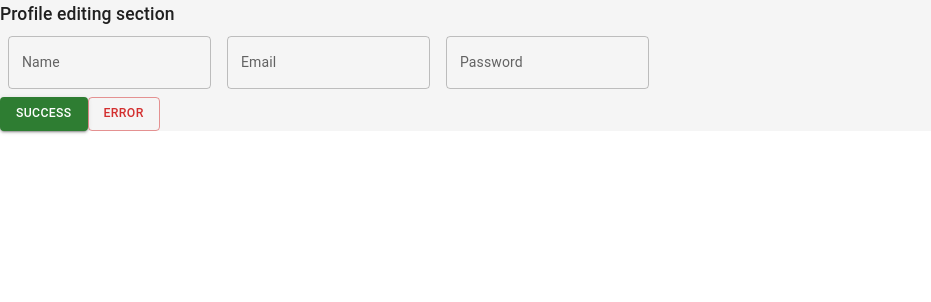
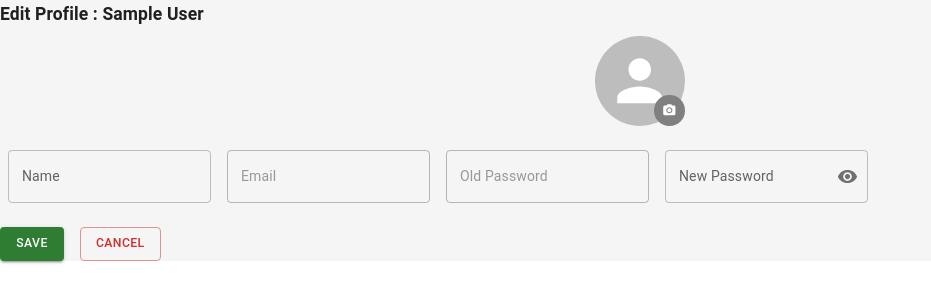
Before and after one commit to Praneeth-22/Interact-React-Impact, a React (Create React App) app: page /profile in a window 1280 px wide. Shown: the top 302 px of the page, without its empty margins (0-931 px from the left). Built offline with nearby package versions, Linux system fonts and the light colour scheme; no server answers; sample sign-in values are in the browser's storage; what react-chatbot-kit would draw is missing.

Commit message:
added change password and editig profile model

```diff
--- a/src/Components/Chat/ChatHome.jsx
+++ b/src/Components/Chat/ChatHome.jsx
@@ -8,7 +8,7 @@ const Home = () => {
     <div className="home">
     <div className="container">
         <Sidebar/>
-        <Chat />
+        {/* <Chat /> */}
 
     </div>
 
--- a/src/Components/Chat/Navbar.jsx
+++ b/src/Components/Chat/Navbar.jsx
@@ -1,20 +1,23 @@
-import { signOut } from 'firebase/auth';
+
 import React,{useContext} from 'react'
 import '../Chat/style.scss';
-import {auth} from '../../firebase_service'
+// import {auth} from '../../firebase_service'
 
-import firebase from "firebase/compat/app";
-// import { GoogleAuthProvider, signInWithPopup } from 'firebase/auth';
 import {useUserAuth} from '../../context/UserContextApi'
 const Navbar = () => {
+
   const { user,logOut } = useUserAuth();
+  const loggingOut = () => {
+    logOut();
+    window.location.href = "/login";
+  };
   return (
     <div className='navbar'>
         <span className="logo">Student Chat</span>
         <div className="user">
         <img src={user.photoURL} alt="" />
         <span>{user.displayName}</span>
-        <button onClick={()=>logOut(auth)}>Logout</button>
+        <button onClick={loggingOut}>Logout</button>
         </div>
 
     </div>
--- a/src/Components/Chat/Sidebar.jsx
+++ b/src/Components/Chat/Sidebar.jsx
@@ -7,8 +7,8 @@ const Sidebar = () => {
   return (
     <div className='sidebar'>
         <Navbar />
-        <Search />
-        <Chats/>
+        {/* <Search />
+        <Chats/> */}
 
     </div>
   )
--- a/src/Components/Header.js
+++ b/src/Components/Header.js
@@ -27,7 +27,7 @@ function Header(props) {
   const [anchorElNav, setAnchorElNav] = React.useState(null);
   const [anchorElUser, setAnchorElUser] = React.useState(null);
   const { setOpenModel } = props;
-  const { user, logOut, getUserAPI } = useUserAuth();
+  const { user, logOut } = useUserAuth();
   const ava = faker.image.avatar();
   const [photoUrl, setPhotoUrl] = useState(ava);
   const [displayName, setDisplayName] = useState("");
--- a/src/Components/TimeLine/Profile.jsx
+++ b/src/Components/TimeLine/Profile.jsx
@@ -1,17 +1,178 @@
-import React from 'react'
-import { Typography } from '@mui/material'
-import TextField from "@mui/material/TextField";
-import Box from "@mui/material/Box";
-import Button from "@mui/material/Button";
-//
+import {
+  Typography,
+  TextField,
+  Box,
+  Button,
+  IconButton,
+  Avatar,
+} from "@mui/material";
+import PhotoCamera from "@mui/icons-material/PhotoCamera";
+import FormControl from "@mui/material/FormControl";
+import InputLabel from "@mui/material/InputLabel";
+import InputAdornment from "@mui/material/InputAdornment";
+import OutlinedInput from "@mui/material/OutlinedInput";
+import React, { useState, useRef, useEffect } from "react";
+import { useUserAuth } from "../../context/UserContextApi";
+import Visibility from "@mui/icons-material/Visibility";
+import VisibilityOff from "@mui/icons-material/VisibilityOff";
+import {
+  getDownloadURL,
+  uploadBytes,
+  ref,
+  getMetadata,
+  uploadBytesResumable,
+  Timestamp,
+} from "firebase/storage";
+import { auth, storage, db } from "../../firebase_service";
+import {
+  addDoc,
+  getDocs,
+  collection,
+  query,
+  orderBy,
+  onSnapshot,
+  where,
+} from "firebase/firestore";
+import {doc,updateDoc} from "firebase/firestore";
+
+
 function Profile(props) {
-    const { name,email } = props;
-    console.log("in profile:",name);
+  const { name, email, picture } = props;
+  const [profilePicture, setProfilePicture] = useState(picture);
+  const fileInputRef = useRef(null);
+  const { user } = useUserAuth();
+  console.log("user in profile page is:", user);
+  const handleProfilePictureChange = (event) => {
+    const file = event.target.files[0];
+    const reader = new FileReader();
+    reader.readAsDataURL(file);
+    reader.onload = (event) => {
+      const dataUrl = event.target.result;
+      console.log("Selected file:", file);
+      console.log("File data URL:", dataUrl);
+      setProfilePicture(dataUrl);
+      setChangeImg(dataUrl);
+    };
+  };
+  // Send reader to server using fetch or axios
+  // Save the dataUrl in your database
+
+  const handleEditPictureClick = () => {
+    fileInputRef.current.click();
+
+  };
+useEffect(() => {
+    //
+},[])
+//changing the profile values
+const [newPassword, setNewPassword] = useState("");
+const [newName, setNewName] = useState("");
+const [showNewPassword, setShowNewPassword] = useState(false);
+const [changeImg,setChangeImg] = useState(user.photoURL);
+const [userDocId, setUserDocId] = useState("");
+const handleClickShowNewPassword = () => setShowNewPassword((show) => !show);
+const handleMouseDownPassword = (event) => {
+  event.preventDefault();
+};
+const handleNewProfileChanges = async (event) => {
+  //update the changes into firebase user collection
+  event.preventDefault();
+  //store image into firebase storage
+  const storageRef = ref(storage, `profilePictures/${user.uid}`);
+  const snapshot = await uploadBytes(storageRef, profilePicture);
+  const downloadURL = await getDownloadURL(snapshot.ref);
+  console.log("File available at", downloadURL);
+  //update the changes into firebase user collection with user id = uid
+
+  const userRef = collection(db, "users");
+  const q = query(userRef, where("uid", "==", user.uid));
+  console.log("q is:", q);
+  const querySnapshot = await getDocs(q);
+  console.log("querySnapshot is:", querySnapshot);
+
+  querySnapshot.forEach((doc) => {
+    console.log(doc.id, " => ", doc.data());
+    setUserDocId(doc.id);
+  });
+  const userIdRef = doc(db, "users", userDocId);
+  console.log("userIdRef is:", userIdRef);
+  await updateDoc(userIdRef, {
+    displayName: newName,
+    avatarUrl: downloadURL,
+    password: newPassword,
+  });
+  //update user authentaion data with new changes
+  // await updateProfile(user, {
+  //   displayName: newName,
+  //   photoURL: downloadURL,
+  // });
+
+  // console.log("changes updated successfully",userIdRef)
+  // console.log("user.uid is:", user.uid);
+  // const userRef = doc(db, "users", user.uid);
+  // console.log("userRef is:", userRef)
+  // await updateDoc(userRef, {
+  //   displayName: newName,
+  //   avatarUrl: downloadURL,
+  //   password: newPassword,
+  // });
+
+  //reset state variables
+  setNewName("");
+  setNewPassword("");
+  setProfilePicture("");
+
+}
   return (
     <div>
-      <Typography id="transition-modal-title" variant="h6" component="h2">
-        Profile editing section {name}
+      <Typography
+        id="transition-modal-title"
+        variant="h6"
+        component="h2"
+        style={{ fontWeight: "bold" }}
+      >
+        Edit Profile : {user.displayName}
       </Typography>
+      <Box
+        sx={{ display: "flex", alignItems: "center", flexDirection: "column" }}
+      >
+        <input
+          type="file"
+          accept="image/*"
+          ref={fileInputRef}
+          style={{ display: "none" }}
+          onChange={handleProfilePictureChange}
+        />
+        <label htmlFor="icon-button-file">
+          <IconButton
+            color="primary"
+            aria-label="upload picture"
+            component="span"
+            sx={{ mb: 1 }}
+            onClick={handleEditPictureClick}
+          >
+            <div style={{ position: "relative" }}>
+              <Avatar
+                alt="Profile Picture"
+                src={changeImg}
+                sx={{ width: 90, height: 90 }}
+              />
+              <div style={{ position: "absolute", bottom: 0, right: 0 }}>
+                <PhotoCamera
+                  fontSize="large"
+                  sx={{
+                    color: "white",
+                    backgroundColor: "gray",
+                    borderRadius: "50%",
+                    p: 1,
+                  }}
+                />
+              </div>
+            </div>
+          </IconButton>
+        </label>
+      </Box>
+
       <Box
         component="form"
         sx={{
@@ -25,33 +186,64 @@ function Profile(props) {
             id="outlined-multiline-static"
             label="Name"
             variant="outlined"
-            defaultValue={name}
+            defaultValue={user.displayName}
+            onChange={(e) => setNewName(e.target.value)}
           />
-
           <TextField
             id="outlined-multiline-static"
             label="Email"
+            disabled
             variant="outlined"
-            defaultValue={email}
+            defaultValue={user.email}
           />
           <TextField
             id="outlined-multiline-static"
-            label="Password"
+            label="Old Password"
             variant="outlined"
-            // defaultValue={email}
+            disabled
+            defaultValue={user.password}
           />
+          <FormControl sx={{ m: 1, width: "25ch" }} variant="outlined">
+            <InputLabel htmlFor="outlined-adornment-password">
+              New Password
+            </InputLabel>
+            <OutlinedInput
+              id="outlined-adornment-password"
+              type={showNewPassword ? "text" : "password"}
+              onChange={(e) => setNewPassword(e.target.value)}
+              endAdornment={
+                <InputAdornment position="end">
+                  <IconButton
+                    aria-label="toggle password visibility"
+                    onClick={handleClickShowNewPassword}
+                    onMouseDown={handleMouseDownPassword}
+                    edge="end"
+                  >
+                    {showNewPassword ? <VisibilityOff /> : <Visibility />}
+                  </IconButton>
+                </InputAdornment>
+              }
+              label="Password"
+            />
+          </FormControl>
+
         </div>
-        <div>
-          <Button variant="contained" color="success">
-            Success
+        <Box sx={{ mt: 2 }}>
+          <Button variant="contained" color="success" onClick={handleNewProfileChanges}>
+            Save
           </Button>
-          <Button variant="outlined" color="error">
-            Error
+          <Button
+            variant="outlined"
+            color="error"
+            sx={{ ml: 2 }}
+            onClick={() => (window.location.href = "/home")}
+          >
+            Cancel
           </Button>
-        </div>
+        </Box>
       </Box>
     </div>
   );
 }
 
-export default Profile
+export default Profile;
```
Also changed, not shown: src/context/UserContextApi.js (+26 -2 lines).
